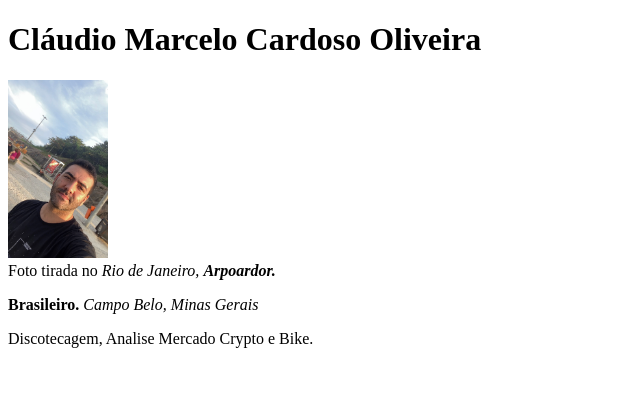
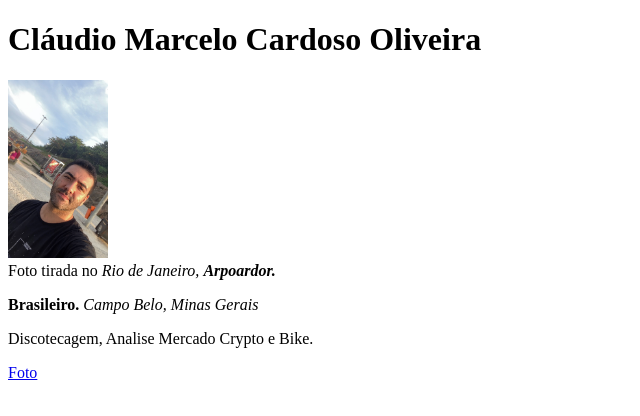
Before and after one commit to Cmcardosoo/Cmcardosoo-github.io, a plain HTML site: page index.html in a window 1280 px wide. Shown: the full height of the page, 0-640 px from the left. Drawn offline with Linux system fonts and the light colour scheme.

Commit message:
Colocando Link Interno Foto

```diff
--- a/index.html
+++ b/index.html
@@ -14,5 +14,6 @@
     </figcaption>
     <p><b>Brasileiro.</b> <i>Campo Belo, Minas Gerais</i></p>
     <p>Discotecagem, Analise Mercado Crypto e Bike.</p>
+    <p><a href="cm.jpg">Foto</a></p>
   </body>
 </html>
```
